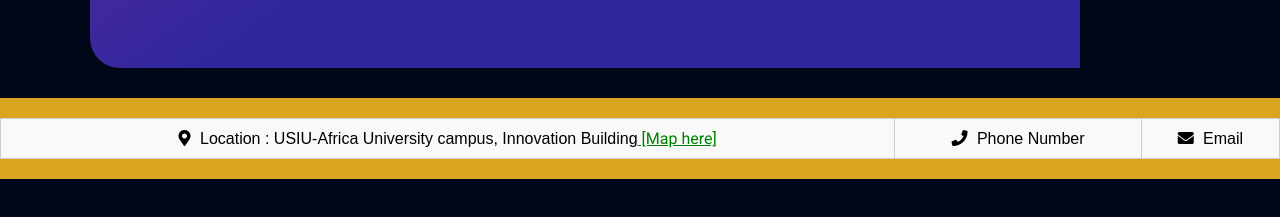
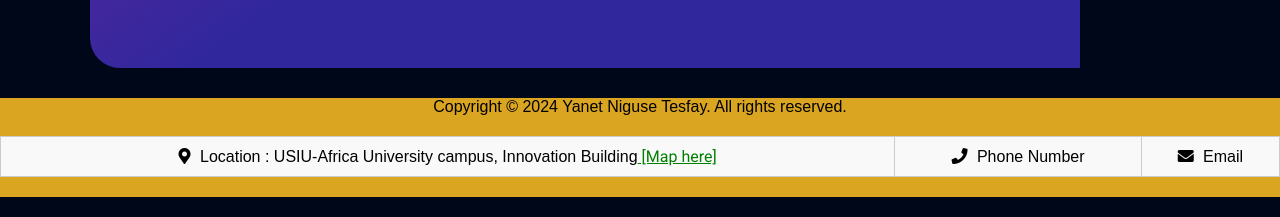
Before and after one commit to yanetniguse/Innovation-and-Incubation-Center, a plain HTML site: page contact_us.html in a window 1280 px wide. Shown: the part 631-848 px from the top of the page. Drawn offline with Linux system fonts and the light colour scheme.

Commit message:
Update contact_us.html

```diff
--- a/contact_us.html
+++ b/contact_us.html
@@ -93,6 +93,7 @@
 </body>
 
 <footer class="footer">
+    <p>Copyright &copy; 2024 Yanet Niguse Tesfay. All rights reserved.</p>
     <div class="footer">
         <table>
             <tr>
```
